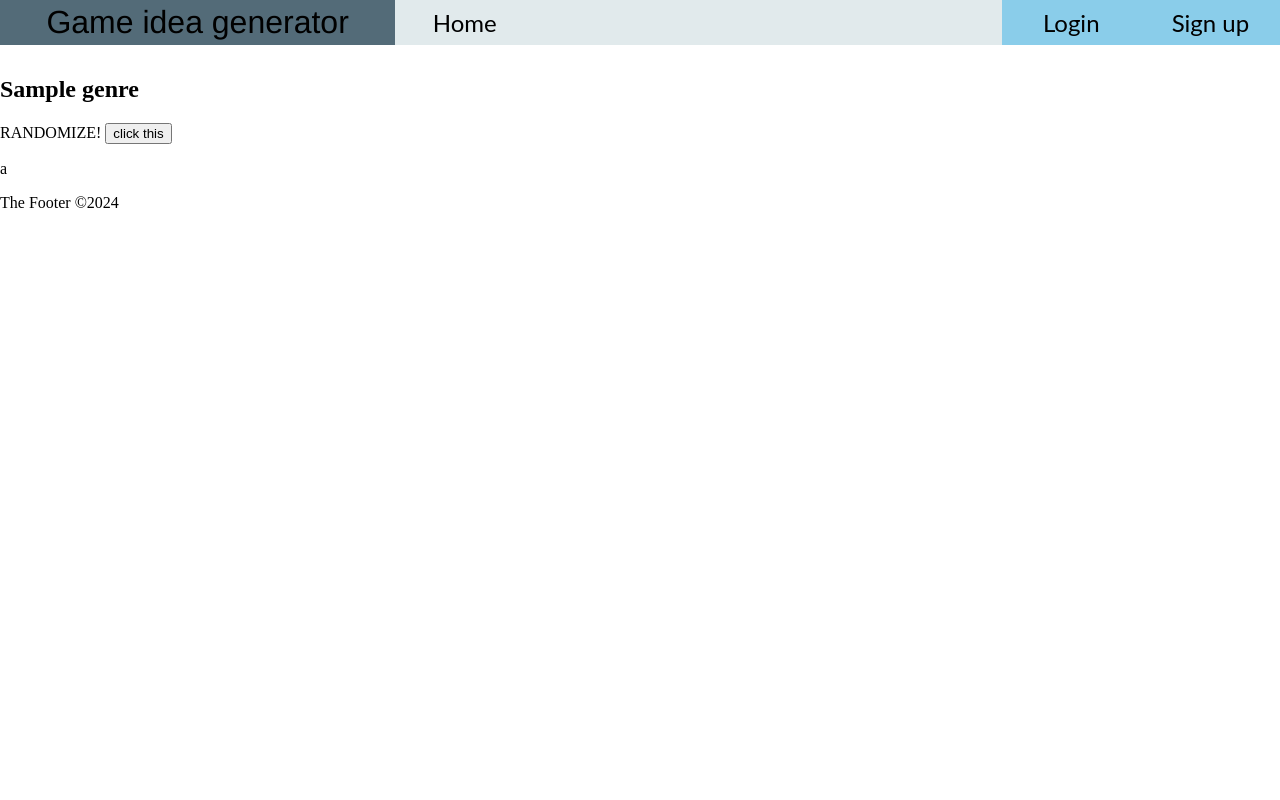
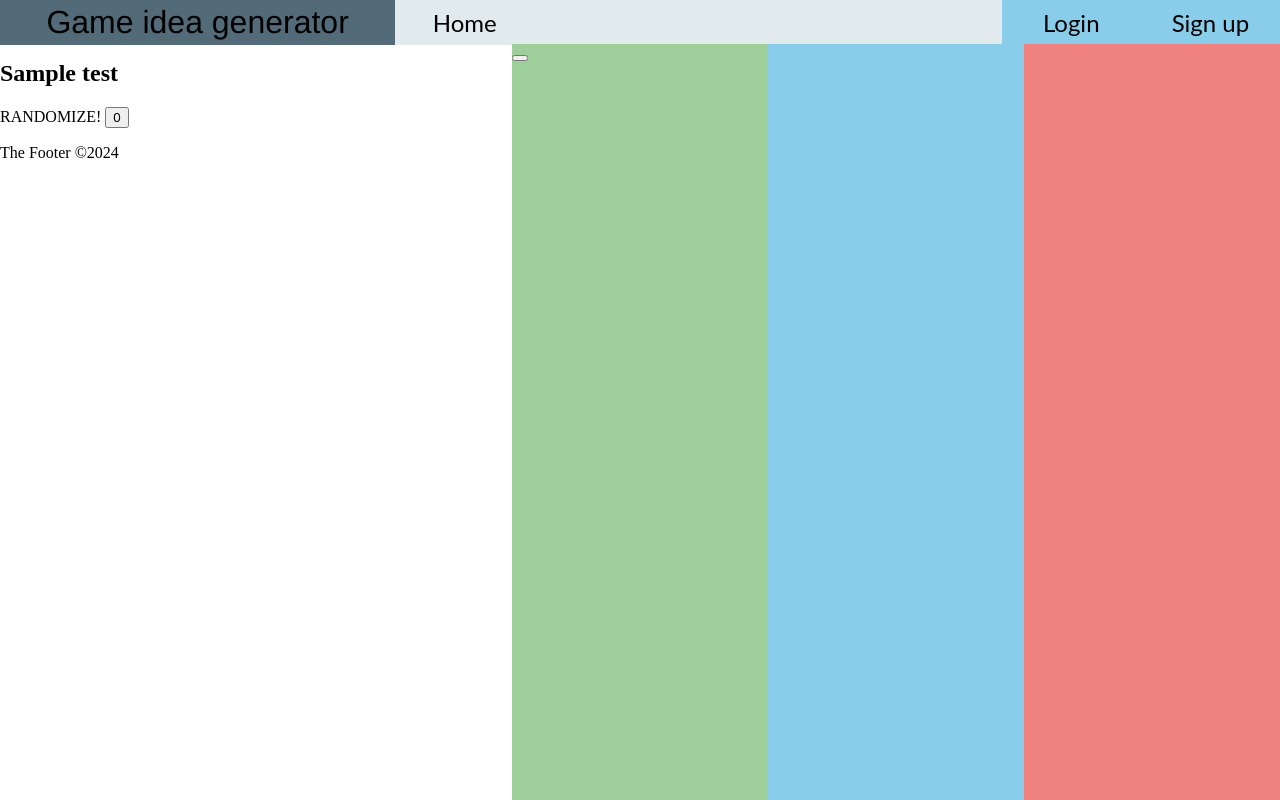
Before and after one commit to cammarcode/game_idea_generator, a Flask app: template templates/home.html in a window 1280 px wide. Run offline with Flask 3, Linux system fonts and the light colour scheme; the template is opened without the code that fills it: most values are stand-ins (such as "Sample title", 1, 10 or a date in 2020).

Commit message:
basic home layout in

```diff
--- a/routes.py
+++ b/routes.py
@@ -7,17 +7,17 @@
 
 
 @app.route('/')
-def home():
+def home(): #Homepage, no values loaded in
     conn = sqlite3.connect(db)
     cur = conn.cursor()
-    cur.execute("SELECT * FROM Genre")
+    cur.execute("SELECT * FROM Genre WHERE id = 1")
     genre = cur.fetchall()
     settings = str(random.randint(0, len(genre)-1))
-    return render_template("home.html", genre=genre, settings=settings)
+    return render_template("home.html", genre=genre, settings=settings, test=1)
 
 
 @app.route('/results/<settings>')
-def results(settings):
+def results(settings): # Settings are a string of letters/numbers which represent:
     conn = sqlite3.connect(db)
     cur = conn.cursor()
     cur.execute("SELECT * FROM Genre WHERE id = ?", (settings,))
@@ -35,16 +35,18 @@
     return render_template("signup.html")
 
 
-@app.route('/triangles/<size>/<type>')
-def triangles(size, type):
-    return render_template("triangles.html", size=int(size), type=type)
+@app.route('/triangles/<size>/<type>/<chara>')
+def triangles(size, type, chara):
+    spacchar = " " * len(chara)
+    return render_template("triangles.html", size=int(size), type=type, chara=chara, spacchar=spacchar)
 
 
 @app.route("/process/<i>")
 def process(i):
     print('hit')
     test = int(i)+1
-    return render_template("home.html", genre=1, settings=3, test=test)
+    resp = app.make_response(str(test))
+    return resp
 
 
 if __name__ == "__main__":
--- a/static/style.css
+++ b/static/style.css
@@ -1,7 +1,9 @@
 body {
     padding: 0;
     margin: 0;
+    top: 0;
 }
+
 
 .navbar {
     margin: 0;
@@ -18,7 +20,7 @@
 
 .navitem {
 
-    margin: auto;
+    margin: 0;
     color: white;
     text-align: center;
     top: 50%;
@@ -82,4 +84,30 @@
 
 .spacer {
     height:5vh;
+    margin: 0;
 }
+
+#bigcontainer {
+    position: absolute;
+    left: 40vw;
+    top: 5.5vh;
+}
+
+.multicontainer {
+    width: 20vw;
+    position: relative;
+    height: 94.5vh;
+    float: left;
+}
+
+#Mechanicnr {
+    background-color:#EF8181;
+}
+
+#Genrenr {
+    background-color:#9ECE9A;
+}
+
+#Settingnr {
+    background-color:#8ACDEA;
+}
--- /dev/null
+++ b/templates/block.html
@@ -0,0 +1,3 @@
+{% for i in things %}
+    <p class="insidetext">{{i}}</p>
+{%endfor%}
--- a/templates/home.html
+++ b/templates/home.html
@@ -4,15 +4,28 @@
     window.onload = function() {
         const ting = document.getElementById("test")
         ting.onclick = function(event) {
-          event.preventDefault();
-          fetch("/process/2", {
-            method: "GET" })}}
+            event.preventDefault();
+            fetch("/process/"+ting.innerHTML, {
+                method: "GET" })
+            .then(response => {response.text().then(function (text) {ting.innerHTML = text});}, ting.innerHTML = 0)
+        }}
 
 
 </script>
-<p class="spacer">{{genre}}</p>
-<h2>{{genre}}</h2>
+<p class="spacer">hi</p>
+<div id = "bigcontainer">
+
+    <div id = 'Genrenr' class = 'multicontainer'>
+        <button class="plus"></button>
+    </div>
+    <div id = 'Settingnr' class = 'multicontainer'></div>
+    <div id = 'Mechanicnr' class = 'multicontainer'></div>
+
+</div>
+<h2>{{test}}</h2>
 <a href="{{ '/results/%s'%settings }}" id="randomize">RANDOMIZE!</a>
-<button id = "test">click this</button>
-<p id="res">a</p>
+<button id = "test">0</button>
+
+
+
 {%endblock%}
--- a/templates/layout.html
+++ b/templates/layout.html
@@ -1,16 +1,16 @@
 <!DOCTYPE html>
 <html>
 <head>
-    <title>......</title>
+    <title>Game idea Generator</title>
     <link rel="stylesheet" href="../static/style.css">
 
 </head>
 <body>
     <div class="navbar">
-            <p class="navitem" id="navtitle">Game idea generator</p>
-            <a href="/" class="navitem" id="navhome">Home</a>
-            <a href="/signup" class="navitem" id="navsignup">Sign up</a>
-            <a href="/login" class="navitem" id="navlogin">Login</a>
+        <p class="navitem" id="navtitle">Game idea generator</p>
+        <a href="/" class="navitem" id="navhome">Home</a>
+        <a href="/signup" class="navitem" id="navsignup">Sign up</a>
+        <a href="/login" class="navitem" id="navlogin">Login</a>
     </div>
     <main>
         {% block content %}{% endblock%}
```
Also changed, not shown: templates/triangles.html (+14 -4 lines).
